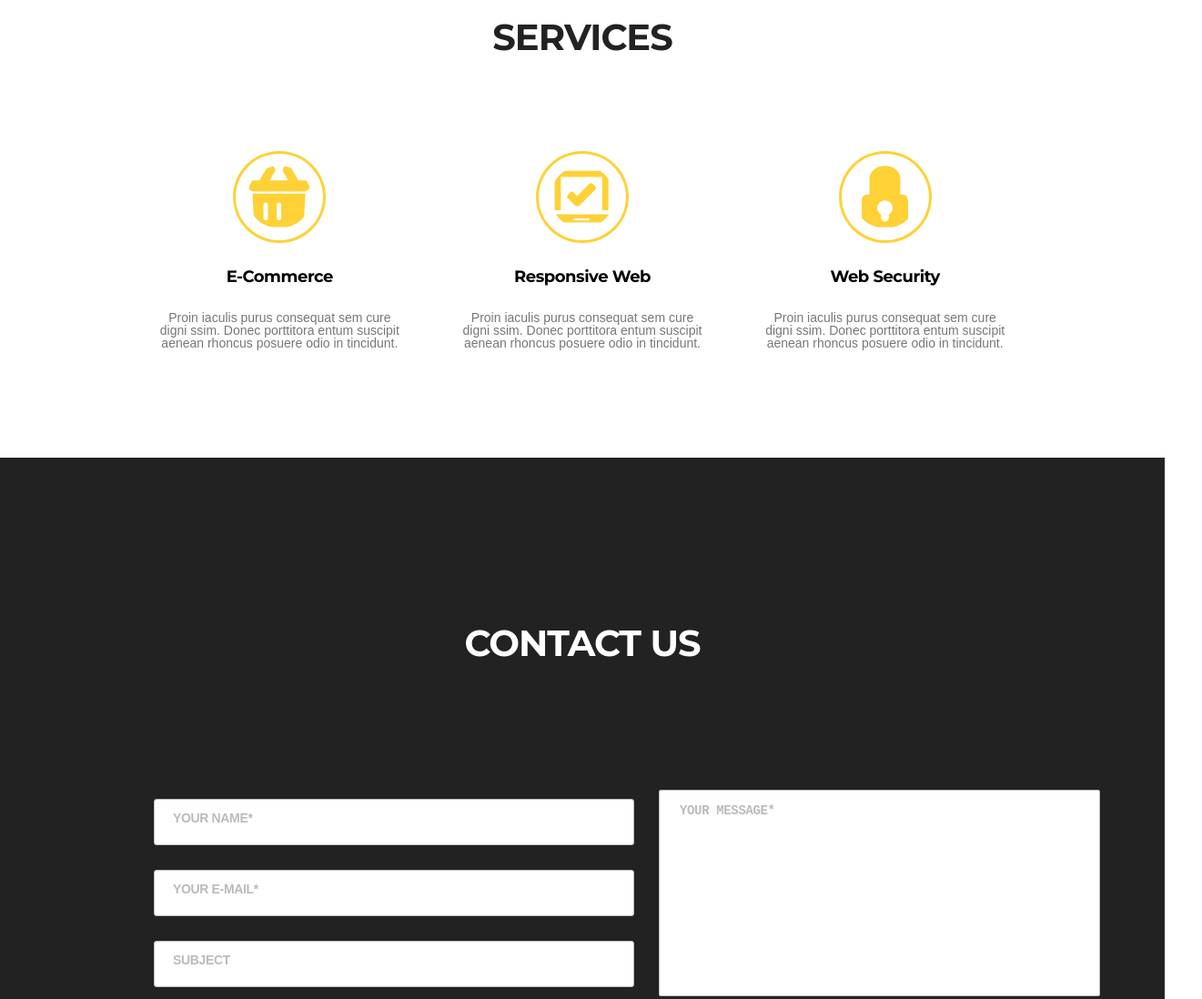
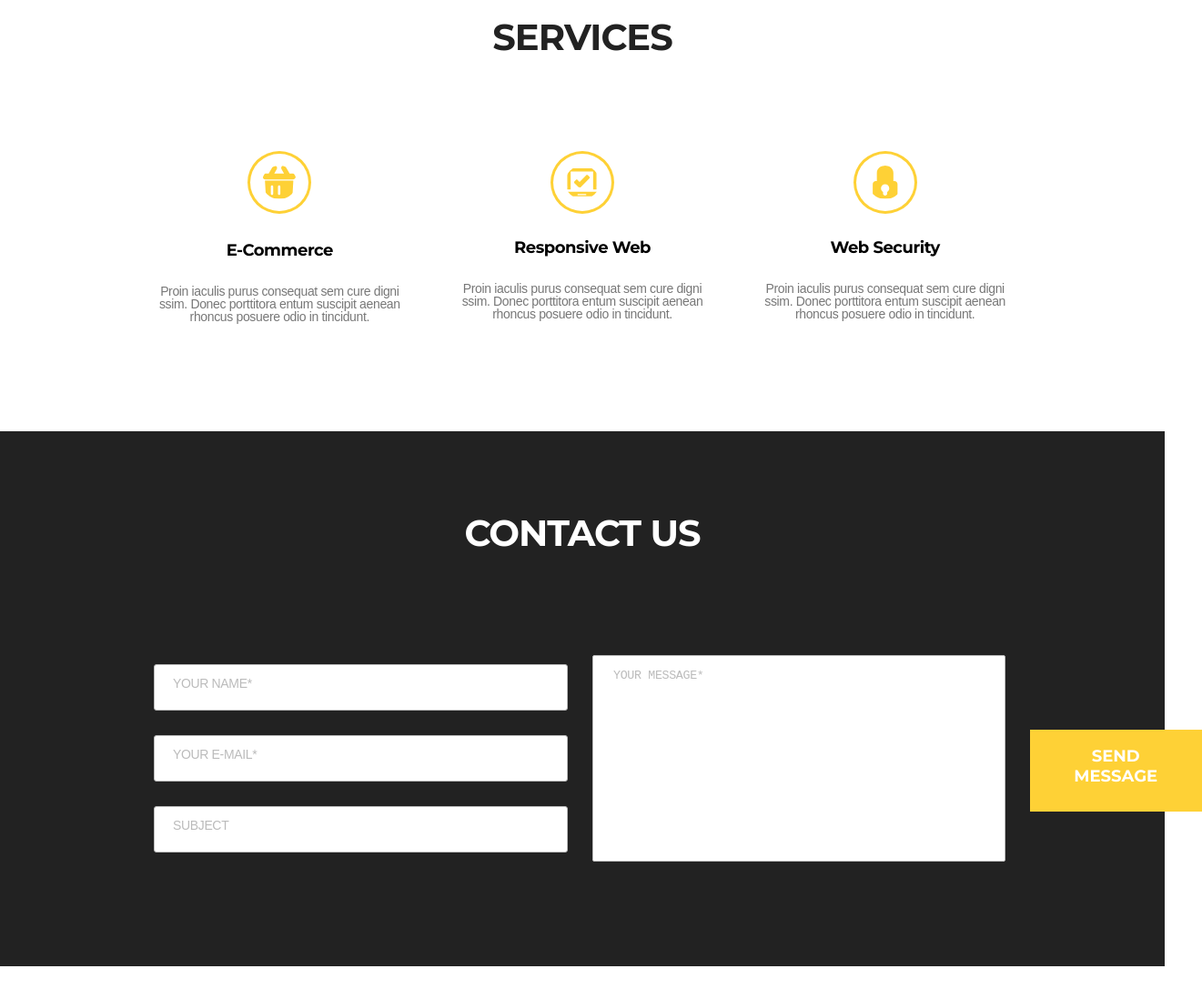
Before and after one commit to makar5555/Golden-Servise, a plain HTML site: page index.html in a window 1280 px wide. Shown: the part 191-1289 px from the top of the page at 91% size, 1321 px wide, since content can reach past the window. After the commit the page ends 1253 px from the top, so only its background shows below. Drawn offline with Linux system fonts and the light colour scheme; a web font is replaced by a local one.

Commit message:
errors fix

```diff
--- a/css/style.css
+++ b/css/style.css
@@ -1,4 +1,6 @@
-
+*{
+    box-sizing: border-box;
+}
 :root {
     --font-family: "Montserrat", sans-serif;
     --second-family: "RobotoSlab", sans-serif;
@@ -36,9 +38,9 @@ body {
     font-family: var(--other-family);
     font-size: 36px;
     line-height: 41px;
-    font-weight: 400;
     letter-spacing: 1.3px;
     color: var(--header-text);
+    text-decoration: none;
 }
 
 .header-navigation-list {
@@ -104,6 +106,7 @@ body {
     font-weight: 400;
     font-family: var(--second-family);
     color: var(--services-description);
+    letter-spacing: -0.35px;
 }
 
 .services-span {
@@ -113,11 +116,7 @@ body {
     padding: 14px;
 }
 
-.contact-container {
-    display: flex;
-    flex-direction: column;
-    gap: 27px;
-}
+
 
 .contact {
     padding-top: 92px;
@@ -127,7 +126,6 @@ body {
 
 .contact-title {
     color: var(--contact-title);
-    padding-top: 92px;
     padding-bottom: 114px;
     text-align: center;
     font-size: 40px;
@@ -153,31 +151,30 @@ body {
     gap: 27px;
 }
 
+
 .contact-input {
     color: var(--placeholder-color);
-    padding: 12px 310px 21px 20px;
+    width: 455px;
+    padding: 12px 20px 21px 20px;
     font-size: 14px;
-    font-weight: 700;
     letter-spacing: -0.35px;
     border: 1px solid;
     border-radius: 3px;
     border-color: var(--placeholder-color);
+    font-weight: inherit;
+    line-height: 1;
 }
 
 input::placeholder {
     color: var(--placeholder-color);
-    color: var(--placeholder-color);
-    font-size: 14px;
-    font-weight: 700;
+    font-size: inherit;
     letter-spacing: -0.35px;
 }
 
 .contact-textarea::placeholder {
-    font-size: 14px;
+    font-size: inherit;
     color: var(--placeholder-color);
     letter-spacing: -0.35px;
-    font-weight: 700;
-    white-space: nowrap;
 }
 
 .contact-textarea {
@@ -199,4 +196,5 @@ input::placeholder {
     border: 0;
     cursor: pointer;
     margin-top: 27px;
+    font-family: var(--font-family);
 }
--- a/index.html
+++ b/index.html
@@ -46,9 +46,10 @@
         <h2 class="services-title">SERVICES</h2>
         <ul class="services-list">
           <li class="services-item">
+            <div class="services-wrapper">
             <svg class="services-icon">
               <use href="./image/symbol-defs.svg#icon-cest">
-            </svg>
+            </svg></div>
             <h3 class="services-subtitle">E-Commerce</h3>
             <p class="services-description">
               Proin iaculis purus consequat sem cure digni ssim. Donec
@@ -99,11 +100,11 @@
                 </label>
             </div>
               <textarea class="contact-textarea" placeholder="YOUR MESSAGE*"></textarea>
-          </form>
-        </div>
         <button type="submit" class="send-button" class="footer-button">
           SEND MESSAGE
         </button>
+          </form>
+        </div>
       </div>
     </section>
   </main>
```
Also changed, not shown: image/cest.svg (deleted), image/laptop.svg (deleted), image/lock.svg (deleted), image/symbol-defs.svg.
